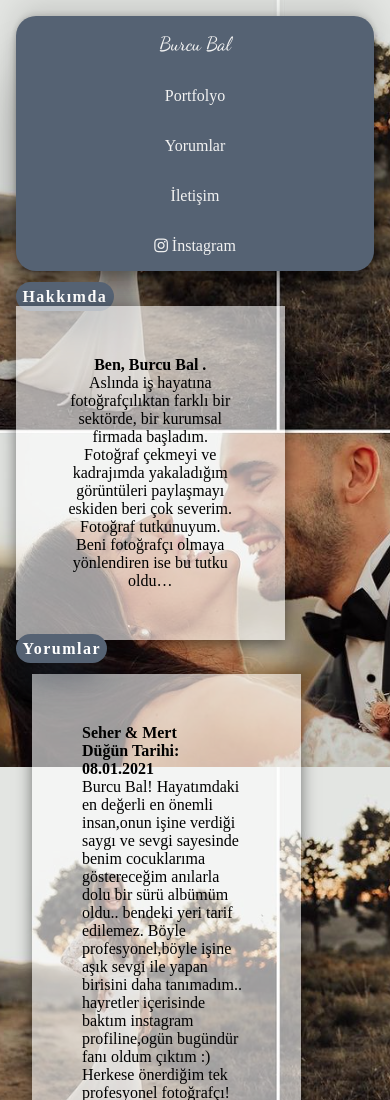
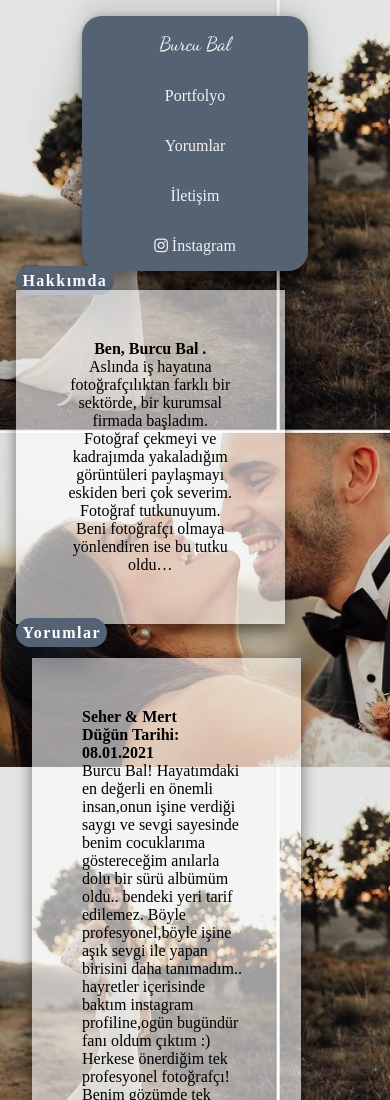
Before and after one commit to ahmetturanyurtcu/Burcu_Bal, a plain HTML site: page index.html in a window 390 px wide. Shown: the top 1100 px of the page. Drawn offline with Linux system fonts and the light colour scheme.

Commit message:
medai_navbar

```diff
--- a/style.css
+++ b/style.css
@@ -150,6 +150,8 @@ div #yorum {
     flex-wrap: wrap;
     /* align-items:center; */
     text-align: center;
+    width: 63.33%;
+    margin: 0 auto;
   }
   .header {
     text-align: center;
```
